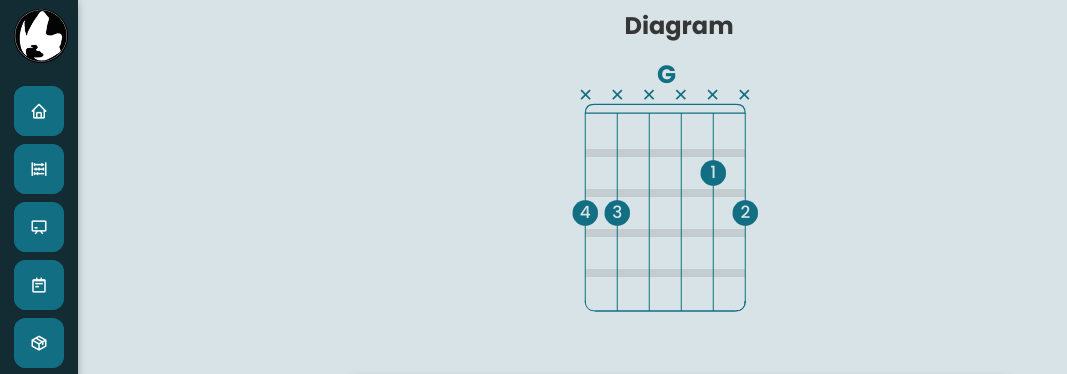
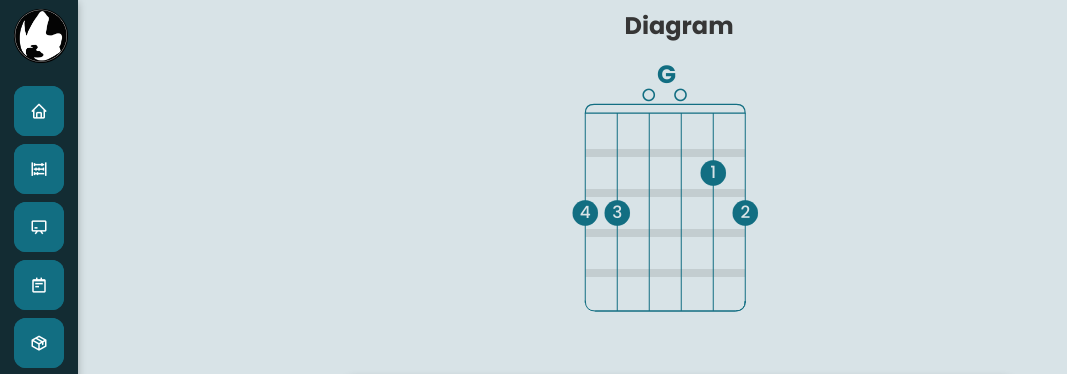
Before and after one commit to goldovsky/the-black-book, a Vue app: page /chordsdiagrams in a window 1280 px wide. Shown: the top 374 px of the page, without its empty margins (0-1067 px from the left). Built offline with nearby package versions, Linux system fonts and the light colour scheme.

Commit message:
fix: openmutedstrings now dynamic

```diff
--- a/src/components/chordDiagram/ChordDiagram.vue
+++ b/src/components/chordDiagram/ChordDiagram.vue
@@ -19,13 +19,12 @@
     </text>
 
     <!-- ⭘/✕ Open/Muted Strings -->
-    <!-- @2 -->
     <text class="openmutedstrings"
       v-for="n in this.instrument.strings"
       :x="n * 12.7 - 3"
       y="15"
       :key="n"
-    >✕</text>
+    >{{openmutedstrings(n)}}</text>
 
     <!-- Side number to know where to position the diagram on the fretboard | @5) -->
     <text v-if="nutPosition !== '0'" x="2" y="24" fill="black" font-size="8">
@@ -69,7 +68,7 @@
 
       <!-- Fingers -->
       <base-fingering
-        :chord="dexterityCorrectedChord"
+        :chord="chord"
       ></base-fingering>
 
       <!-- Bottom diagram -->
@@ -85,16 +84,11 @@
  * 2) take a look into chord diagrams to see if we need more frets, and if so how to implement it, calculate delta between lowest and highest frets in chord object
  * 3) calculate everything from a multiple of current strings used
  * @1) instead of 6 use current strings number used in app
- * @2) based on the variable leftDominantHand,
- * create a function  on created()
- * that will mirror every string on the chord based instrument.strings
- *
  *
  *
  *  * - Refacto the whole object and it's components
  * - Change the proportion of the object to match the chordify's example (w:360 | h:450)
  * @1) check my books to see if the name shouldn't be displayed bellow instead of above
- * @2) The open/Muted Strings ned to be based on the object, so need to modify it, symbols(X☓╳✕✖◯○⭘)
  * @3.5) TODO get global store data to determine if rotation or not
  * @4) optimize Rotate way to do it
  * @5) check which should be calculated, do the positioning on the Y axis
@@ -131,7 +125,6 @@ export default {
     return {
       // store
       // chord data
-      dexterityCorrectedChord: null,
       // computed graphical properties
       rotationLeft: null,
       rotationRight: null,
@@ -152,29 +145,6 @@ export default {
     if (!this.instrument.leftDominantHand) {
       return;
     }
-    //this.instrument.strings = store.getters.instrument.strings;
-
-    /**
-     * Modify CHORD DATA based on Dexterity
-     * WIP
-     */
-    let tmpChord = JSON.parse(JSON.stringify(this.chord));
-    // loop for each fingering
-    for (const idx in tmpChord) {
-      // fingering is type 'barre'
-      if (typeof tmpChord[idx].string === "object") {
-        for (const arrayIdx in tmpChord[idx].string) {
-          console.log(arrayIdx);
-          // tmpChord[idx].string[arrayIdx] =
-        }
-        // fingering is type standard
-      } else {
-        // tmpChord[idx] = tmpChord[idx] - store.getters.instrument.strings;
-        tmpChord[idx] = 1 - this.instrument.strings;
-      }
-    }
-    //this.dexterityCorrectedChord = this.chord; // TODO when code above is ok, replace with tmpChord
-    this.dexterityCorrectedChord = this.chord; // TODO when code above is ok, replace with tmpChord
 
     /**
      * PATH
@@ -213,6 +183,22 @@ export default {
       //this.$store.state.chordDiagramWidth * stringIndex
     }
   },
+  methods: {
+    openmutedstrings(n) {
+      // (X☓╳✕✖◯○⭘)
+      if (this.chord['frets'] !== undefined) {
+        switch (this.chord['frets'][n-1]) {
+          case null:
+            return "✕";
+            case 0:
+            return "⭘";
+          default:
+            return "";
+        }
+      }
+      return "";
+    }
+  },
   computed: {
     instrument() {
       return this.$store.getters.instrument;
@@ -239,7 +225,7 @@ export default {
 
       // return calculated Width based on the selected dexterity
       return this.instrument.leftDominantHand() ? (1 / (this.i + 1)) * 2 : (this.i + 1) * 2;
-    },
+    }
   },
 };
 </script>
--- a/src/components/views/ViewChordsDiagrams.vue
+++ b/src/components/views/ViewChordsDiagrams.vue
@@ -17,7 +17,8 @@
     </div> -->
 
     <base-card>
-      <chord-diagram-controller @chord="setChord"/>
+      <chord-diagram-controller />
+      <!-- <chord-diagram-controller @chord="setChord"/> -->
     </base-card>
   </div>
 </template>
```
